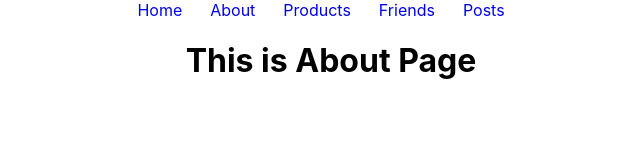
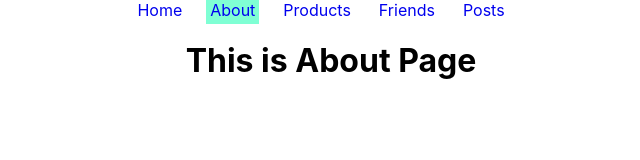
Before and after one commit to NaimulAlam/react-router-v6, a React (Create React App) app: page /about in a window 1280 px wide. Shown: the top 160 px of the page, without its empty margins (309-949 px from the left). Built offline with nearby package versions, Linux system fonts and the light colour scheme.

Commit message:
finished practice

```diff
--- a/src/App.css
+++ b/src/App.css
@@ -65,3 +65,7 @@
 .post > button:hover {
   background-color: tomato;
 }
+
+.active {
+  background-color: aquamarine;
+}
--- a/src/components/Header.js
+++ b/src/components/Header.js
@@ -1,14 +1,19 @@
 import React from "react";
-import { Link } from "react-router-dom";
+import { NavLink } from "react-router-dom";
 
 const Header = () => {
   return (
     <div className="header">
-      <Link to="/home">Home</Link>
-      <Link to="/about">About</Link>
-      <Link to="/products">Products</Link>
-      <Link to="/friends">Friends</Link>
-      <Link to="/posts">Posts</Link>
+      <NavLink
+        className={({ isActive }) => (isActive ? "active" : undefined)}
+        to="/home"
+      >
+        Home
+      </NavLink>
+      <NavLink to="/about">About</NavLink>
+      <NavLink to="/products">Products</NavLink>
+      <NavLink to="/friends">Friends</NavLink>
+      <NavLink to="/posts">Posts</NavLink>
     </div>
   );
 };
```
Also changed, not shown: src/App.js (line endings or trailing spaces).
